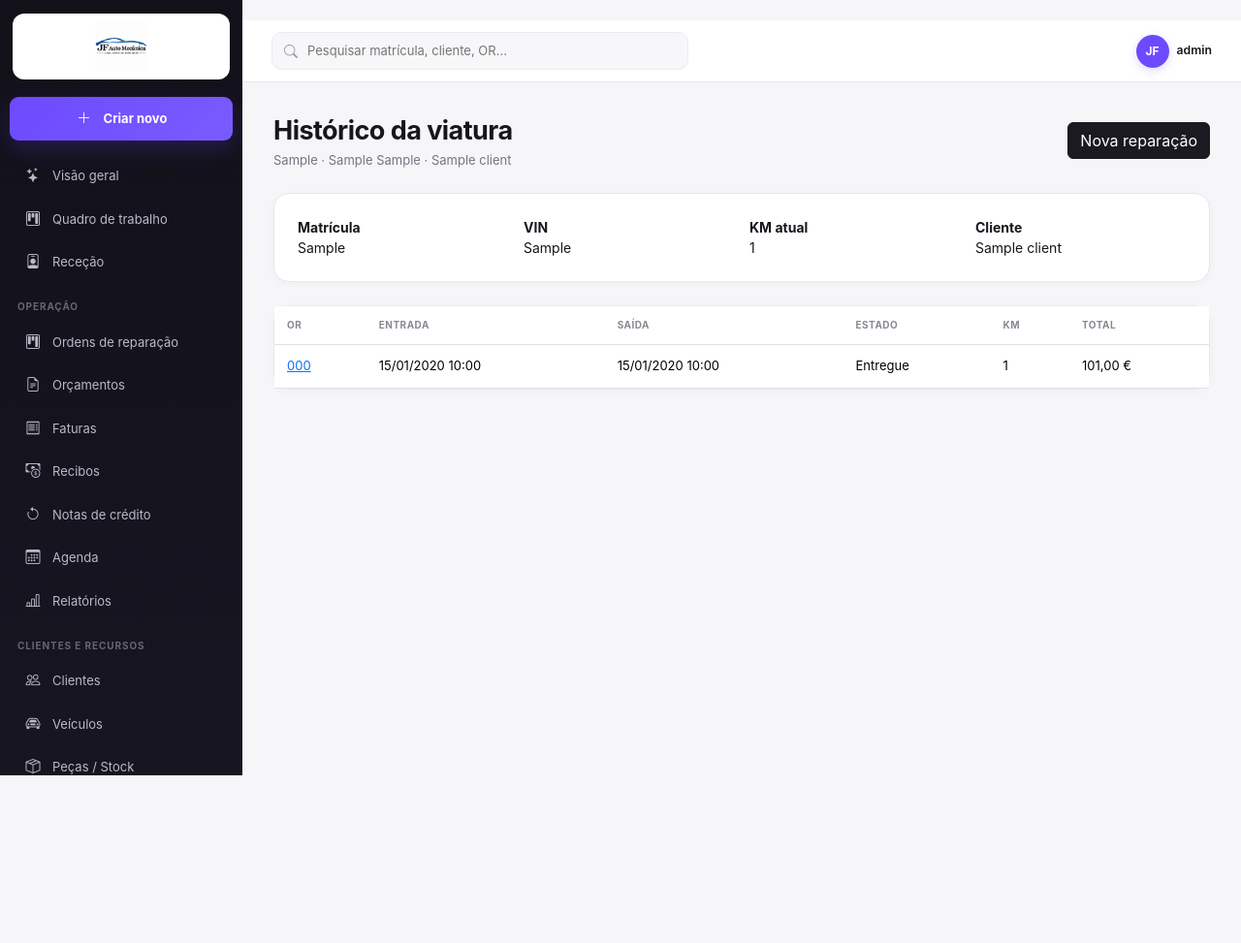
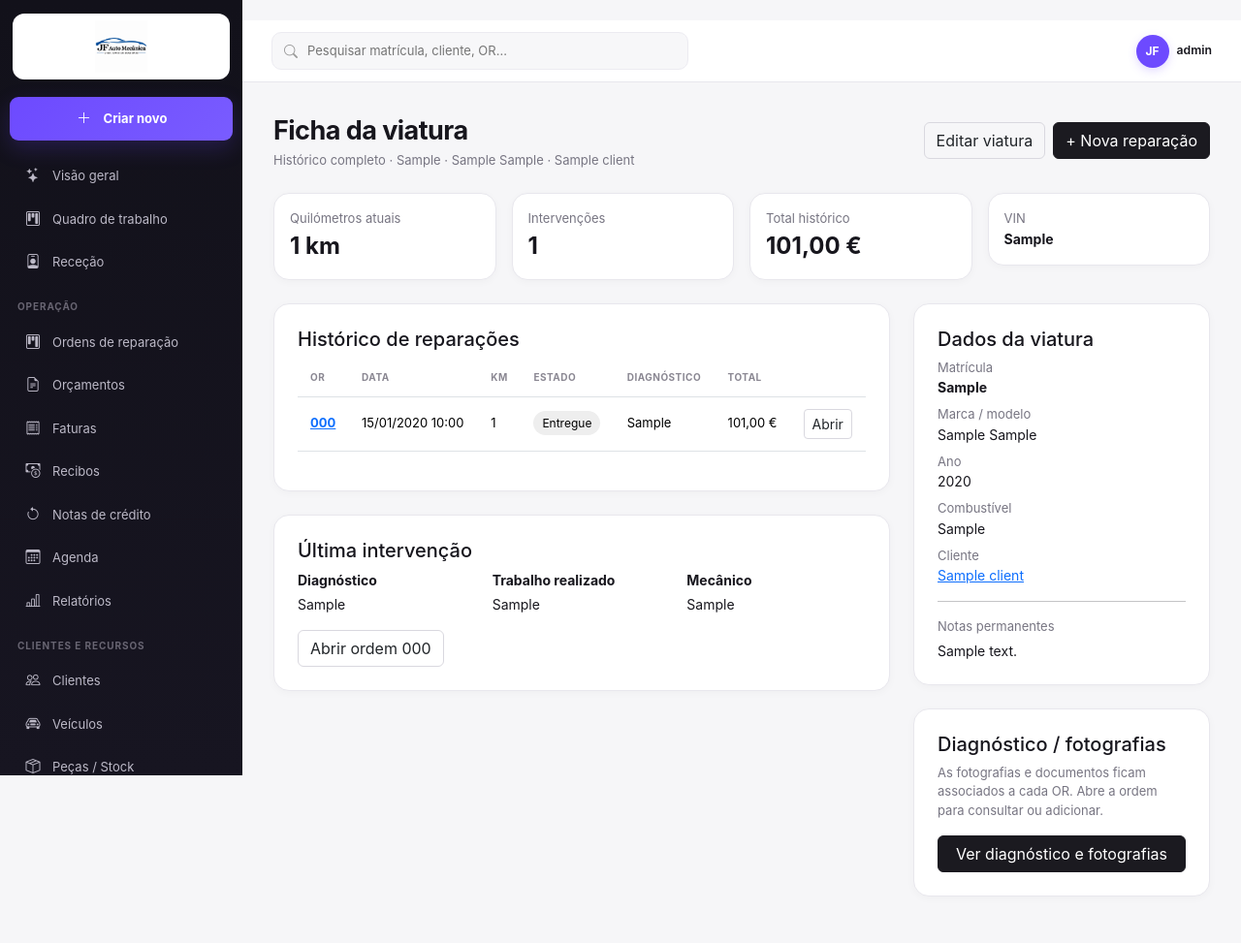
Before and after one commit to jorgefernandesauto-dotcom/JF-AUTO-OFICINA, a Flask app: page /vehicles/1/history in a window 1280 px wide. Shown: the whole page at 97% size. Before the commit the page ends 800 px from the top, so only its background shows below. Run offline with Flask 3, Linux system fonts and the light colour scheme; the visitor is signed in with stand-in values (Sample User, id 1); tables that the repository leaves empty hold one stand-in row (values such as "Sample post").

Commit message:
Add files via upload

```diff
--- a/app.py
+++ b/app.py
@@ -25,7 +25,7 @@ class Client(db.Model):
     id=db.Column(db.Integer,primary_key=True); name=db.Column(db.String(150),nullable=False); nif=db.Column(db.String(30)); phone=db.Column(db.String(40)); email=db.Column(db.String(120)); address=db.Column(db.String(250)); notes=db.Column(db.Text)
     vehicles=db.relationship('Vehicle',backref='client',cascade='all, delete-orphan')
 class Vehicle(db.Model):
-    id=db.Column(db.Integer,primary_key=True); plate=db.Column(db.String(20),nullable=False,index=True); brand=db.Column(db.String(80)); model=db.Column(db.String(80)); year=db.Column(db.Integer); vin=db.Column(db.String(80)); km=db.Column(db.Integer,default=0); fuel=db.Column(db.String(30)); client_id=db.Column(db.Integer,db.ForeignKey('client.id'),nullable=False)
+    id=db.Column(db.Integer,primary_key=True); plate=db.Column(db.String(20),nullable=False,index=True); brand=db.Column(db.String(80)); model=db.Column(db.String(80)); year=db.Column(db.Integer); vin=db.Column(db.String(80)); km=db.Column(db.Integer,default=0); fuel=db.Column(db.String(30)); notes=db.Column(db.Text); client_id=db.Column(db.Integer,db.ForeignKey('client.id'),nullable=False)
     work_orders=db.relationship('WorkOrder',backref='vehicle',cascade='all, delete-orphan')
 class Part(db.Model):
     id=db.Column(db.Integer,primary_key=True); code=db.Column(db.String(60),unique=True,nullable=False); description=db.Column(db.String(160),nullable=False); supplier=db.Column(db.String(120)); purchase_price=db.Column(db.Float,default=0); sale_price=db.Column(db.Float,default=0); quantity=db.Column(db.Integer,default=0); minimum_stock=db.Column(db.Integer,default=0); vat=db.Column(db.Float,default=VAT_DEFAULT); active=db.Column(db.Boolean,default=True)
@@ -204,24 +204,27 @@ def edit_client(id):
 def vehicle_history(id):
     v=Vehicle.query.get_or_404(id)
     orders=WorkOrder.query.filter_by(vehicle_id=v.id).order_by(WorkOrder.entry_at.desc()).all()
-    return render_template('vehicle_history.html',v=v,orders=orders)
+    total_spent=sum(totals(o.items,o.discount,o.vat)[3] for o in orders)
+    last_order=orders[0] if orders else None
+    return render_template('vehicle_history.html',v=v,orders=orders,total_spent=total_spent,last_order=last_order)
+
 
 @app.route('/vehicles')
 def vehicles():
     q=request.args.get('q','').strip(); query=Vehicle.query
-    if q: query=query.filter(or_(Vehicle.plate.ilike(f'%{q}%'),Vehicle.brand.ilike(f'%{q}%'),Vehicle.model.ilike(f'%{q}%')))
+    if q: query=query.filter(or_(Vehicle.plate.ilike(f'%{q}%'),Vehicle.vin.ilike(f'%{q}%'),Vehicle.brand.ilike(f'%{q}%'),Vehicle.model.ilike(f'%{q}%')))
     return render_template('vehicles.html',vehicles=query.order_by(Vehicle.plate).all(),q=q)
 @app.route('/vehicles/new',methods=['GET','POST'])
 def new_vehicle():
     clients=Client.query.order_by(Client.name).all()
     if request.method=='POST':
-        v=Vehicle(plate=request.form['plate'].upper().strip(),brand=request.form.get('brand'),model=request.form.get('model'),year=int(request.form['year']) if request.form.get('year') else None,vin=request.form.get('vin'),km=int(request.form.get('km') or 0),fuel=request.form.get('fuel'),client_id=int(request.form['client_id'])); db.session.add(v); db.session.commit(); flash('Viatura criada.'); return redirect(url_for('vehicles'))
+        v=Vehicle(plate=request.form['plate'].upper().strip(),brand=request.form.get('brand'),model=request.form.get('model'),year=int(request.form['year']) if request.form.get('year') else None,vin=request.form.get('vin'),km=int(request.form.get('km') or 0),fuel=request.form.get('fuel'),notes=request.form.get('notes'),client_id=int(request.form['client_id'])); db.session.add(v); db.session.commit(); flash('Viatura criada.'); return redirect(url_for('vehicles'))
     return render_template('vehicle_form.html',clients=clients)
 @app.route('/vehicles/<int:id>/edit',methods=['GET','POST'])
 def edit_vehicle(id):
     v=Vehicle.query.get_or_404(id); clients=Client.query.order_by(Client.name).all()
     if request.method=='POST':
-        v.plate=request.form['plate'].upper().strip(); v.brand=request.form.get('brand'); v.model=request.form.get('model'); v.year=int(request.form['year']) if request.form.get('year') else None; v.vin=request.form.get('vin'); v.km=int(request.form.get('km') or 0); v.fuel=request.form.get('fuel'); v.client_id=int(request.form['client_id']); db.session.commit(); flash('Viatura atualizada.'); return redirect(url_for('vehicles'))
+        v.plate=request.form['plate'].upper().strip(); v.brand=request.form.get('brand'); v.model=request.form.get('model'); v.year=int(request.form['year']) if request.form.get('year') else None; v.vin=request.form.get('vin'); v.km=int(request.form.get('km') or 0); v.fuel=request.form.get('fuel'); v.notes=request.form.get('notes'); v.client_id=int(request.form['client_id']); db.session.commit(); flash('Viatura atualizada.'); return redirect(url_for('vehicles'))
     return render_template('vehicle_form.html',v=v,clients=clients)
 
 def next_number(prefix,model):
--- a/templates/vehicle_form.html
+++ b/templates/vehicle_form.html
@@ -1 +1 @@
-{% extends "base.html" %}{% block content %}<div class="page-title mb-3">Novo veículo</div><form method="post" class="cardx p-4"><div class="row g-3"><div class="col-md-4"><label>Matrícula</label><input name="plate" required class="form-control"></div><div class="col-md-4"><label>Marca</label><input name="brand" class="form-control"></div><div class="col-md-4"><label>Modelo</label><input name="model" class="form-control"></div><div class="col-md-3"><label>Ano</label><input name="year" type="number" class="form-control"></div><div class="col-md-3"><label>Quilometragem</label><input name="km" type="number" class="form-control"></div><div class="col-md-3"><label>Combustível</label><select name="fuel" class="form-select"><option></option><option>Gasolina</option><option>Diesel</option><option>Híbrido</option><option>Elétrico</option><option>GPL</option></select></div><div class="col-md-3"><label>VIN</label><input name="vin" class="form-control"></div><div class="col-md-8"><label>Cliente</label><select name="client_id" required class="form-select">{% for c in clients %}<option value="{{c.id}}">{{c.name}} — {{c.phone or ''}}</option>{% endfor %}</select></div></div><button class="btn btn-dark mt-4">Guardar veículo</button></form>{% endblock %}
+{% extends "base.html" %}{% block content %}<div class="page-title mb-3">Novo veículo</div><form method="post" class="cardx p-4"><div class="row g-3"><div class="col-md-4"><label>Matrícula</label><input name="plate" required class="form-control"></div><div class="col-md-4"><label>Marca</label><input name="brand" class="form-control"></div><div class="col-md-4"><label>Modelo</label><input name="model" class="form-control"></div><div class="col-md-3"><label>Ano</label><input name="year" type="number" class="form-control"></div><div class="col-md-3"><label>Quilometragem</label><input name="km" type="number" class="form-control"></div><div class="col-md-3"><label>Combustível</label><select name="fuel" class="form-select"><option></option><option>Gasolina</option><option>Diesel</option><option>Híbrido</option><option>Elétrico</option><option>GPL</option></select></div><div class="col-md-3"><label>VIN</label><input name="vin" class="form-control"></div><div class="col-md-8"><label>Cliente</label><select name="client_id" required class="form-select">{% for c in clients %}<option value="{{c.id}}">{{c.name}} — {{c.phone or ''}}</option>{% endfor %}</select></div><div class="col-12"><label>Notas da viatura</label><textarea name="notes" class="form-control" rows="3" placeholder="Observações permanentes da viatura...">{{v.notes or "" if v else ""}}</textarea></div></div><button class="btn btn-dark mt-4">Guardar veículo</button></form>{% endblock %}
--- a/templates/vehicle_history.html
+++ b/templates/vehicle_history.html
@@ -1 +1,26 @@
-{% extends "base.html" %}{% block content %}<div class="d-flex justify-content-between align-items-center mb-4"><div><div class="page-title">Histórico da viatura</div><div class="muted">{{v.plate}} · {{v.brand}} {{v.model}} · {{v.client.name}}</div></div><a class="btn btn-dark" href="/orders/new?vehicle_id={{v.id}}">Nova reparação</a></div><div class="cardx p-4 mb-4"><div class="row g-3"><div class="col-md-3"><b>Matrícula</b><div>{{v.plate}}</div></div><div class="col-md-3"><b>VIN</b><div>{{v.vin or '-'}}</div></div><div class="col-md-3"><b>KM atual</b><div>{{v.km or 0}}</div></div><div class="col-md-3"><b>Cliente</b><div>{{v.client.name}}</div></div></div></div><div class="cardx"><table class="table mb-0"><tr><th>OR</th><th>Entrada</th><th>Saída</th><th>Estado</th><th>KM</th><th>Total</th></tr>{% for o in orders %}<tr><td><a href="/orders/{{o.id}}">{{o.number}}</a></td><td>{{o.entry_at.strftime('%d/%m/%Y %H:%M') if o.entry_at else '-'}}</td><td>{{o.exit_at.strftime('%d/%m/%Y %H:%M') if o.exit_at else '-'}}</td><td>{{o.status}}</td><td>{{o.km or 0}}</td><td>{{totals(o.items,o.discount,o.vat)[3]|eur}}</td></tr>{% else %}<tr><td colspan="6" class="empty">Sem intervenções registadas.</td></tr>{% endfor %}</table></div>{% endblock %}
+{% extends "base.html" %}{% block content %}
+<div class="d-flex justify-content-between align-items-center mb-4">
+  <div><div class="page-title">Ficha da viatura</div><div class="muted">Histórico completo · {{v.plate}} · {{v.brand or ''}} {{v.model or ''}} · {{v.client.name}}</div></div>
+  <div class="d-flex gap-2"><a class="btn btn-outline-dark" href="/vehicles/{{v.id}}/edit">Editar viatura</a><a class="btn btn-dark" href="/orders/new?vehicle_id={{v.id}}">+ Nova reparação</a></div>
+</div>
+<div class="row g-3 mb-4">
+  <div class="col-md-3"><div class="cardx p-3"><div class="muted small">Quilómetros atuais</div><div class="fs-4 fw-bold">{{v.km or 0}} km</div></div></div>
+  <div class="col-md-3"><div class="cardx p-3"><div class="muted small">Intervenções</div><div class="fs-4 fw-bold">{{orders|length}}</div></div></div>
+  <div class="col-md-3"><div class="cardx p-3"><div class="muted small">Total histórico</div><div class="fs-4 fw-bold">{{total_spent|eur}}</div></div></div>
+  <div class="col-md-3"><div class="cardx p-3"><div class="muted small">VIN</div><div class="fw-bold text-break">{{v.vin or '-'}}</div></div></div>
+</div>
+<div class="row g-4">
+ <div class="col-lg-8">
+  <div class="cardx p-4 mb-4"><h5>Histórico de reparações</h5>
+   <div class="table-responsive"><table class="table align-middle"><thead><tr><th>OR</th><th>Data</th><th>KM</th><th>Estado</th><th>Diagnóstico</th><th>Total</th><th></th></tr></thead><tbody>
+   {% for o in orders %}<tr><td><a href="/orders/{{o.id}}"><strong>{{o.number}}</strong></a></td><td>{{o.entry_at.strftime('%d/%m/%Y %H:%M') if o.entry_at else '-'}}</td><td>{{o.km or 0}}</td><td><span class="pill">{{o.status}}</span></td><td class="text-truncate" style="max-width:220px">{{o.diagnosis or o.work_done or '-'}}</td><td>{{totals(o.items,o.discount,o.vat)[3]|eur}}</td><td><a class="btn btn-sm btn-outline-dark" href="/orders/{{o.id}}">Abrir</a></td></tr>
+   {% else %}<tr><td colspan="7" class="empty">Ainda não existem intervenções.</td></tr>{% endfor %}
+   </tbody></table></div>
+  </div>
+  {% if last_order %}<div class="cardx p-4"><h5>Última intervenção</h5><div class="row g-3"><div class="col-md-4"><b>Diagnóstico</b><div class="mt-1">{{last_order.diagnosis or '-'}}</div></div><div class="col-md-4"><b>Trabalho realizado</b><div class="mt-1">{{last_order.work_done or '-'}}</div></div><div class="col-md-4"><b>Mecânico</b><div class="mt-1">{{last_order.mechanic or '-'}}</div></div></div><a class="btn btn-outline-dark mt-3" href="/orders/{{last_order.id}}">Abrir ordem {{last_order.number}}</a></div>{% endif %}
+ </div>
+ <div class="col-lg-4">
+  <div class="cardx p-4 mb-4"><h5>Dados da viatura</h5><div class="small muted">Matrícula</div><div class="fw-bold mb-2">{{v.plate}}</div><div class="small muted">Marca / modelo</div><div class="mb-2">{{v.brand or '-'}} {{v.model or ''}}</div><div class="small muted">Ano</div><div class="mb-2">{{v.year or '-'}}</div><div class="small muted">Combustível</div><div class="mb-2">{{v.fuel or '-'}}</div><div class="small muted">Cliente</div><div class="mb-2"><a href="/clients/{{v.client_id}}/edit">{{v.client.name}}</a></div><hr><div class="small muted">Notas permanentes</div><div class="mt-1">{{v.notes or 'Sem notas.'}}</div></div>
+  <div class="cardx p-4"><h5>Diagnóstico / fotografias</h5><p class="muted small mb-0">As fotografias e documentos ficam associados a cada OR. Abre a ordem para consultar ou adicionar.</p>{% if last_order %}<a class="btn btn-dark w-100 mt-3" href="/orders/{{last_order.id}}">Ver diagnóstico e fotografias</a>{% endif %}</div>
+ </div>
+</div>{% endblock %}
--- a/templates/vehicles.html
+++ b/templates/vehicles.html
@@ -1 +1 @@
-{% extends "base.html" %}{% block content %}<div class="d-flex justify-content-between mb-3"><div class="page-title">Veículos</div><a class="btn btn-dark" href="/vehicles/new">+ Novo veículo</a></div><form class="mb-3"><input name="q" value="{{q}}" class="form-control" placeholder="Pesquisar matrícula, marca ou modelo"></form><div class="cardx"><table class="table mb-0"><tr><th>Matrícula</th><th>Veículo</th><th>Cliente</th><th>Ano</th><th>KM</th><th>Combustível</th><th></th></tr>{% for v in vehicles %}<tr><td><strong>{{v.plate}}</strong></td><td>{{v.brand}} {{v.model}}</td><td>{{v.client.name}}</td><td>{{v.year or '-'}}</td><td>{{v.km or 0}}</td><td>{{v.fuel or '-'}}</td><td><a class="btn btn-sm btn-outline-secondary" href="/vehicles/{{v.id}}/history">Histórico</a> <a class="btn btn-sm btn-outline-dark" href="/vehicles/{{v.id}}/edit">Editar</a></td></tr>{% else %}<tr><td colspan="7" class="empty">Sem veículos.</td></tr>{% endfor %}</table></div>{% endblock %}
+{% extends "base.html" %}{% block content %}<div class="d-flex justify-content-between mb-3"><div class="page-title">Veículos</div><a class="btn btn-dark" href="/vehicles/new">+ Novo veículo</a></div><form class="mb-3"><input name="q" value="{{q}}" class="form-control" placeholder="Pesquisar matrícula, VIN, marca ou modelo"></form><div class="cardx"><table class="table mb-0"><tr><th>Matrícula</th><th>Veículo</th><th>Cliente</th><th>Ano</th><th>KM</th><th>Combustível</th><th></th></tr>{% for v in vehicles %}<tr><td><strong>{{v.plate}}</strong></td><td>{{v.brand}} {{v.model}}</td><td>{{v.client.name}}</td><td>{{v.year or '-'}}</td><td>{{v.km or 0}}</td><td>{{v.fuel or '-'}}</td><td><a class="btn btn-sm btn-outline-secondary" href="/vehicles/{{v.id}}/history">Histórico</a> <a class="btn btn-sm btn-outline-dark" href="/vehicles/{{v.id}}/edit">Editar</a></td></tr>{% else %}<tr><td colspan="7" class="empty">Sem veículos.</td></tr>{% endfor %}</table></div>{% endblock %}
```
